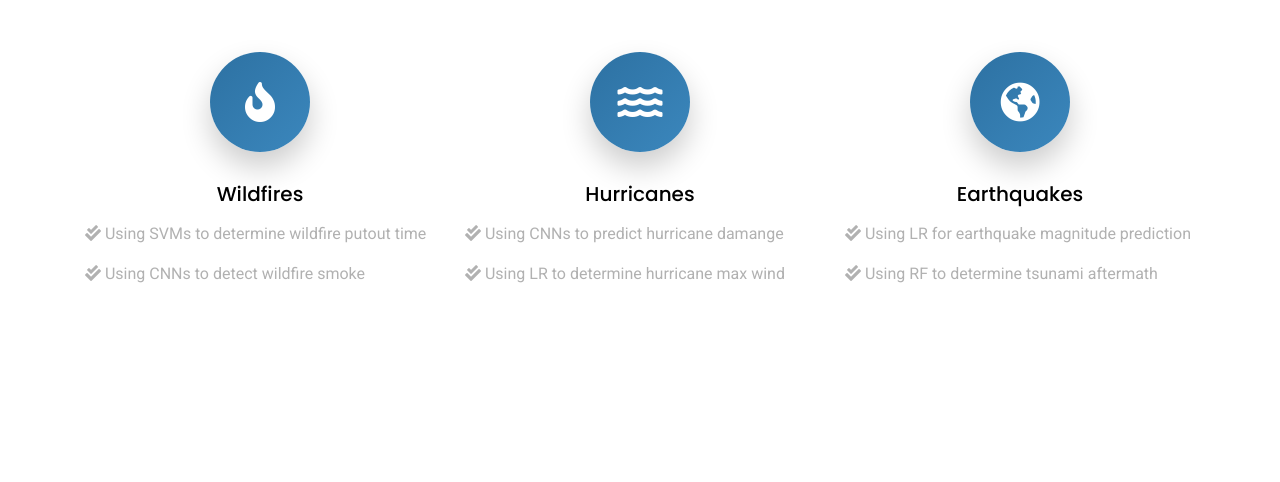
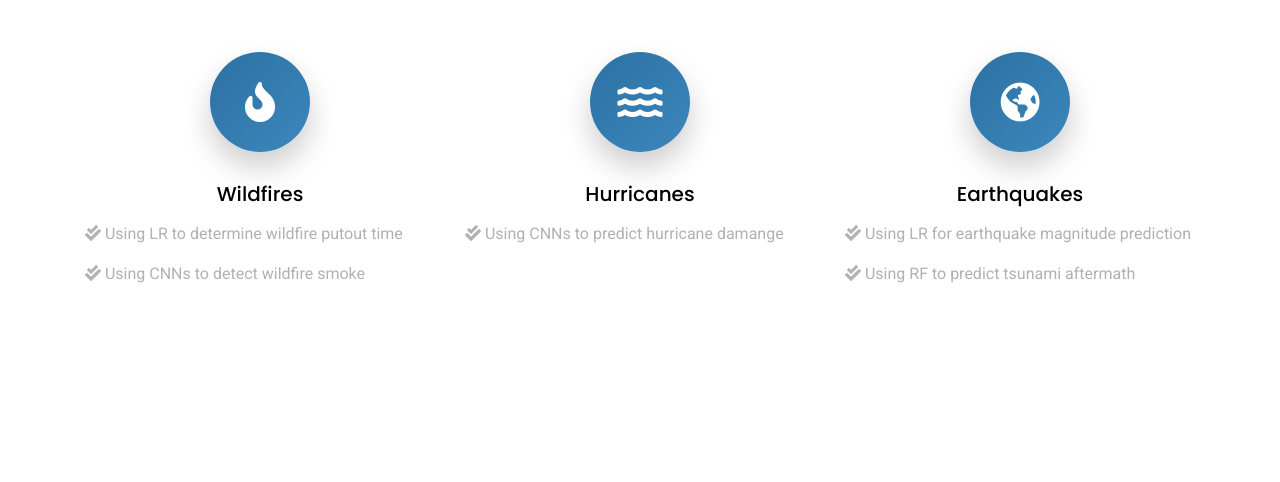
Before and after one commit to TeamDeltaHacks/DisastersAI, a Flask app: page / in a window 1280 px wide. Shown: the part 2117-2599 px from the top of the page. Run offline with Flask 2, Linux system fonts and the light colour scheme; parts of the project's set-up code (start-up, migrations or seed data) failed here and were passed over; some libraries are stand-ins or nearby versions.

Commit message:
Update index.html

```diff
--- a/templates/index.html
+++ b/templates/index.html
@@ -165,7 +165,7 @@
               </div></a>
               <h3 class="mb-3">Wildfires</h3>
               <div class="text-left">
-                <p><i class="fas fa-check-double"></i> Using SVMs to determine wildfire putout time</p></li>
+                <p><i class="fas fa-check-double"></i> Using LR to determine wildfire putout time</p></li>
                 <p><i class="fas fa-check-double"></i> Using CNNs to detect wildfire smoke</p></li>
               </div>
             </div>
@@ -178,7 +178,6 @@
               <h3 class="mb-3">Hurricanes</h3>
               <div class="text-left">
                 <p><i class="fas fa-check-double"></i>  Using CNNs to predict hurricane damange</p>
-                <p><i class="fas fa-check-double"></i>  Using LR to determine hurricane max wind </p>
               </div>
             </div>
           </div>
@@ -190,7 +189,7 @@
               <h3 class="mb-3">Earthquakes</h3>
               <div class="text-left">
                 <p><i class="fas fa-check-double"></i>  Using LR for earthquake magnitude prediction</p>
-                <p><i class="fas fa-check-double"></i>  Using RF to determine tsunami aftermath</p>
+                <p><i class="fas fa-check-double"></i>  Using RF to predict tsunami aftermath</p>
               </div>
             </div>
           </div>
```
